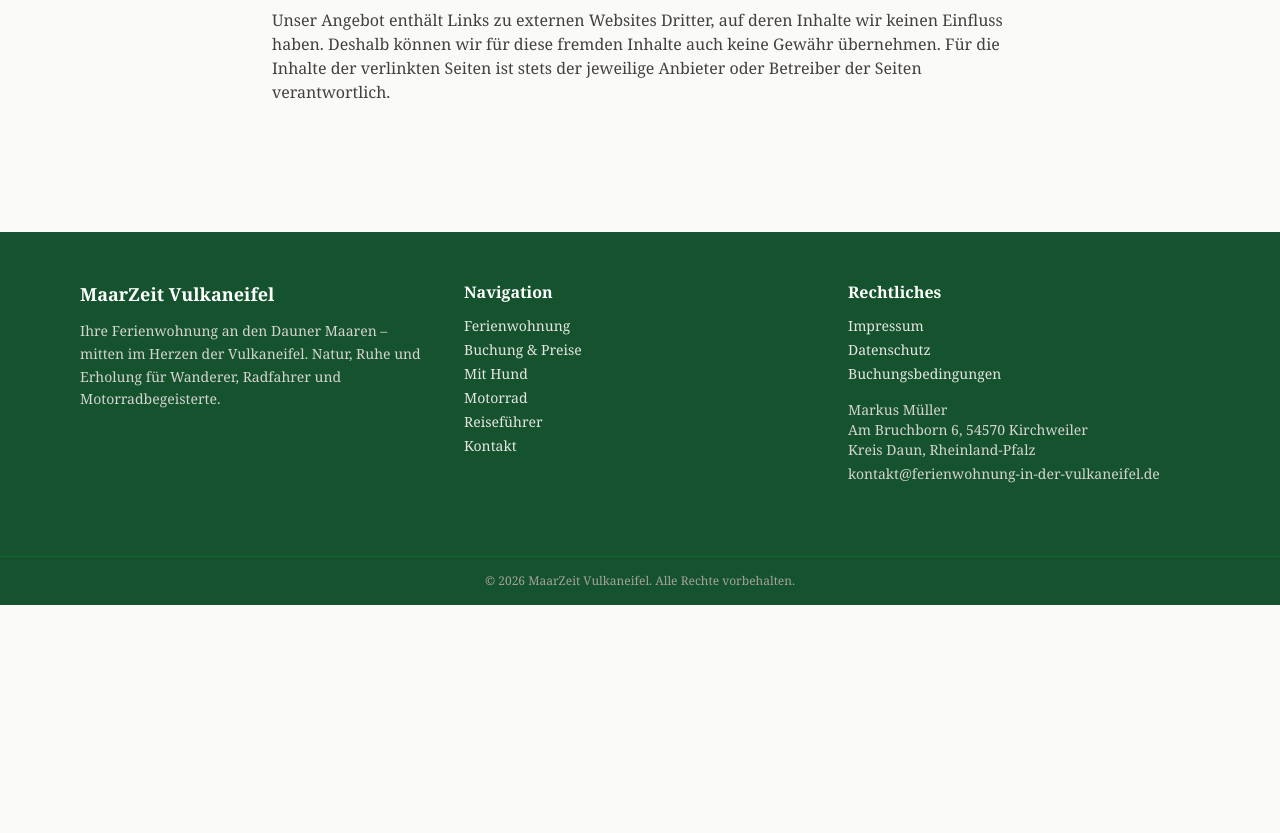
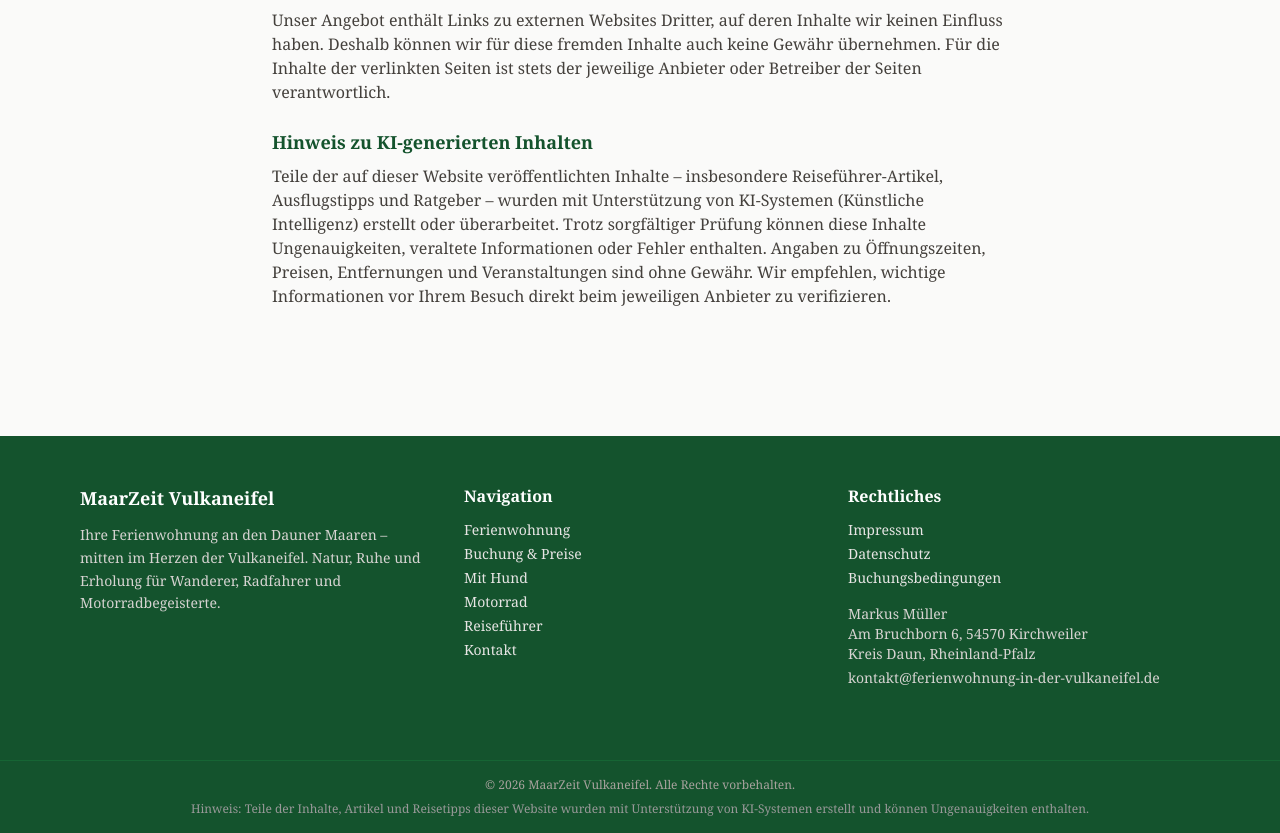
Before and after one commit to OMueller-1976/maarzeit-vulkaneifel, a Next.js app: page /impressum in a window 1280 px wide. Shown: the part 825-1658 px from the top of the page. Before the commit the page ends 1430 px from the top, so only its background shows below. Built offline with nearby package versions, Linux system fonts and the light colour scheme.

Commit message:
Entfernungen korrigiert, Ausstattung angepasst, Sperrzeit 01.09, KI-Hinweis

```diff
--- a/app/buchungsbedingungen/page.tsx
+++ b/app/buchungsbedingungen/page.tsx
@@ -108,6 +108,17 @@ export default function BuchungsbedingungenPage() {
             Sitz des Vermieters in Rheinland-Pfalz.
           </p>
         </section>
+
+        <section>
+          <h2 className="text-lg font-bold text-green-900 mb-2">Hinweis zu KI-generierten Inhalten</h2>
+          <p>
+            Die Reisetipps, Ausflugsbeschreibungen und Informationsartikel
+            auf dieser Website wurden teilweise mit Hilfe von
+            KI-Systemen erstellt. Sie dienen der allgemeinen Orientierung
+            und ersetzen keine offizielle Auskunft. Angaben zu
+            Entfernungen, Öffnungszeiten und Preisen können abweichen.
+          </p>
+        </section>
       </div>
     </div>
   );
--- a/app/ferienwohnung/page.tsx
+++ b/app/ferienwohnung/page.tsx
@@ -3,7 +3,7 @@ import Link from "next/link";
 
 export const metadata: Metadata = {
   title: 'Die Ferienwohnung – 35 qm Neubau mit Terrasse & Parkplatz',
-  description: 'Moderne 35 qm Neubau-Ferienwohnung 2023. Separater Eingang, Parkplatz, Terrasse, Küchenzeile, Spülmaschine, TV mit Sky & Prime. Hund willkommen.',
+  description: 'Moderne 35 qm Neubau-Ferienwohnung 2023. Separater Eingang, Parkplatz, Terrasse, Küchenzeile, TV mit Amazon Prime. Hund willkommen.',
   alternates: { canonical: 'https://www.ferienwohnung-in-der-vulkaneifel.de/ferienwohnung' },
 };
 
@@ -15,14 +15,14 @@ const ausstattung = [
   "Doppelbett",
   "Sofa (als Klappsofa für 3. Person nutzbar)",
   "Küchenzeile",
-  "Spülmaschine",
   "Kühlschrank",
   "Bar-Esstisch mit Hockern",
   "Terrasse mit Gartenmöbeln (3 Stühle & Tisch)",
   "Garten mit Feuerschale",
+  "Schwenkgrill",
   "Bad mit Dusche",
   "WLAN",
-  "TV mit Sky & Amazon Prime",
+  "TV mit Amazon Prime",
   "Haarfön",
   "Hunde erlaubt",
   "Nichtraucherwohnung",
@@ -34,8 +34,8 @@ export default function FerienwohnungPage() {
     <div className="max-w-5xl mx-auto px-4 py-16">
       <h1 className="section-title">Die Ferienwohnung</h1>
       <p className="text-stone-600 text-lg mb-6 max-w-2xl leading-relaxed">
-        Unsere Ferienwohnung MaarZeit liegt ruhig in der Vulkaneifel, nur wenige Minuten von
-        den weltberühmten Dauner Maaren entfernt. Auf 35 qm finden Sie alles, was Sie
+        Unsere Ferienwohnung MaarZeit liegt ruhig in der Vulkaneifel, ca. 15 km von
+        den weltberühmten Dauner Maaren entfernt (19 Min. per Auto). Auf 35 qm finden Sie alles, was Sie
         für einen erholsamen Urlaub brauchen – modern eingerichtet (Neubau 2023), gemütlich
         und naturnah.
       </p>
@@ -86,14 +86,12 @@ export default function FerienwohnungPage() {
       <h2 className="text-2xl font-bold text-green-900 mb-4">Lage & Umgebung</h2>
       <p className="text-stone-600 mb-4 leading-relaxed">
         Die Wohnung befindet sich in Kirchweiler, Kreis Daun, im Herzen der Vulkaneifel.
-        Der Schalkenmehrener Maar ist in wenigen Minuten erreichbar, die Kreisstadt Daun
+        Die Dauner Maare sind ca. 15 km entfernt (19 Min. per Auto), die Kreisstadt Daun
         mit Restaurants, Supermärkten und Apotheke liegt nur 5 km entfernt.
       </p>
       <ul className="text-sm text-stone-700 space-y-1 mb-10">
         {[
-          "Schalkenmehrener Maar: wenige Minuten",
-          "Gemündener Maar: ca. 3 km",
-          "Weinfelder Maar: ca. 4 km",
+          "Dauner Maare: ca. 15 km (19 Min. per Auto)",
           "Daun Innenstadt: 5 km",
           "Nürburgring: 45 km",
           "Trier: 70 km",
--- a/app/guide/dauner-maare/page.tsx
+++ b/app/guide/dauner-maare/page.tsx
@@ -3,7 +3,7 @@ import Link from "next/link";
 
 export const metadata: Metadata = {
   title: 'Dauner Maare – Gemündener, Schalkenmehrener & Weinfelder Maar',
-  description: 'Die Dauner Maare: Baden, Wandern und Natur in der Vulkaneifel. Gemündener, Schalkenmehrener und Weinfelder Maar – nur 6 km von unserer Ferienwohnung.',
+  description: 'Die Dauner Maare: Baden, Wandern und Natur in der Vulkaneifel. Gemündener, Schalkenmehrener und Weinfelder Maar – ca. 15 km entfernt (19 Min. per Auto) von unserer Ferienwohnung.',
   alternates: { canonical: 'https://www.ferienwohnung-in-der-vulkaneifel.de/guide/dauner-maare' },
 };
 
--- a/app/hund/page.tsx
+++ b/app/hund/page.tsx
@@ -16,7 +16,7 @@ const seen = [
   },
   {
     name: 'Maare der Vulkaneifel',
-    entfernung: 'Dauner Maare ab Kirchweiler ca. 6 km',
+    entfernung: 'Dauner Maare ab Kirchweiler ca. 15 km (19 Min. per Auto)',
     text: 'Die Dauner Maare – Gemündener, Schalkenmehrener und Weinfelder Maar – sind mit Hund begehbar. Am Ufer gilt Leinenpflicht, da es sich um Naturschutzgebiete handelt. Das Badeverbot in den Maaren gilt für Hunde wie für Menschen gleichermaßen. Die Rundwanderwege rund um die Maare eignen sich hervorragend für ruhige Spaziergänge.',
     hinweis: 'Leinenpflicht am Ufer · Betreten der Naturschutzzone verboten',
   },
--- a/app/impressum/page.tsx
+++ b/app/impressum/page.tsx
@@ -69,6 +69,21 @@ export default function ImpressumPage() {
             Seiten verantwortlich.
           </p>
         </section>
+
+        <section>
+          <h2 className="text-lg font-bold text-green-900 mb-2">Hinweis zu KI-generierten Inhalten</h2>
+          <p>
+            Teile der auf dieser Website veröffentlichten Inhalte – insbesondere
+            Reiseführer-Artikel, Ausflugstipps und Ratgeber – wurden mit
+            Unterstützung von KI-Systemen (Künstliche Intelligenz) erstellt
+            oder überarbeitet. Trotz sorgfältiger Prüfung können diese Inhalte
+            Ungenauigkeiten, veraltete Informationen oder Fehler enthalten.
+            Angaben zu Öffnungszeiten, Preisen, Entfernungen und
+            Veranstaltungen sind ohne Gewähr. Wir empfehlen, wichtige
+            Informationen vor Ihrem Besuch direkt beim jeweiligen Anbieter
+            zu verifizieren.
+          </p>
+        </section>
       </div>
     </div>
   );
--- a/app/page.tsx
+++ b/app/page.tsx
@@ -46,7 +46,7 @@ export default function HomePage() {
             <span className="text-green-300">Vulkaneifel</span>
           </h1>
           <p className="text-lg md:text-xl text-stone-200 max-w-2xl mx-auto mb-10 leading-relaxed">
-            Ihre Ferienwohnung direkt an den Dauner Maaren – für Natur, Stille und unvergessliche
+            Ihre Ferienwohnung in der Vulkaneifel – nahe den Dauner Maaren, für Natur, Stille und unvergessliche
             Erlebnisse in einer der schönsten Landschaften Deutschlands.
           </p>
           <div className="flex flex-wrap gap-4 justify-center">
@@ -95,10 +95,11 @@ export default function HomePage() {
             <ul className="text-stone-700 space-y-2 mb-6 text-sm">
               {[
                 "35 qm für bis zu 3 Personen",
-                "Küchenzeile mit Spülmaschine",
+                "Küchenzeile",
                 "Terrasse & Garten mit Feuerschale",
+                "Schwenkgrill",
                 "Eigener Parkplatz",
-                "WLAN & TV (Sky & Amazon Prime)",
+                "WLAN & TV (Amazon Prime)",
                 "Hunde willkommen",
               ].map((item) => (
                 <li key={item} className="flex items-center gap-2">
--- a/components/Footer.tsx
+++ b/components/Footer.tsx
@@ -60,6 +60,11 @@ export default function Footer() {
       </div>
       <div className="border-t border-green-800 text-center py-4 text-xs text-stone-400">
         © {new Date().getFullYear()} MaarZeit Vulkaneifel. Alle Rechte vorbehalten.
+        <p style={{ fontSize: '0.75rem', color: '#999', marginTop: '0.5rem' }}>
+          Hinweis: Teile der Inhalte, Artikel und Reisetipps dieser Website
+          wurden mit Unterstützung von KI-Systemen erstellt und können
+          Ungenauigkeiten enthalten.
+        </p>
       </div>
     </footer>
   );
```
Also changed, not shown: 2 other files (tests, documents, lock files or other folders).
